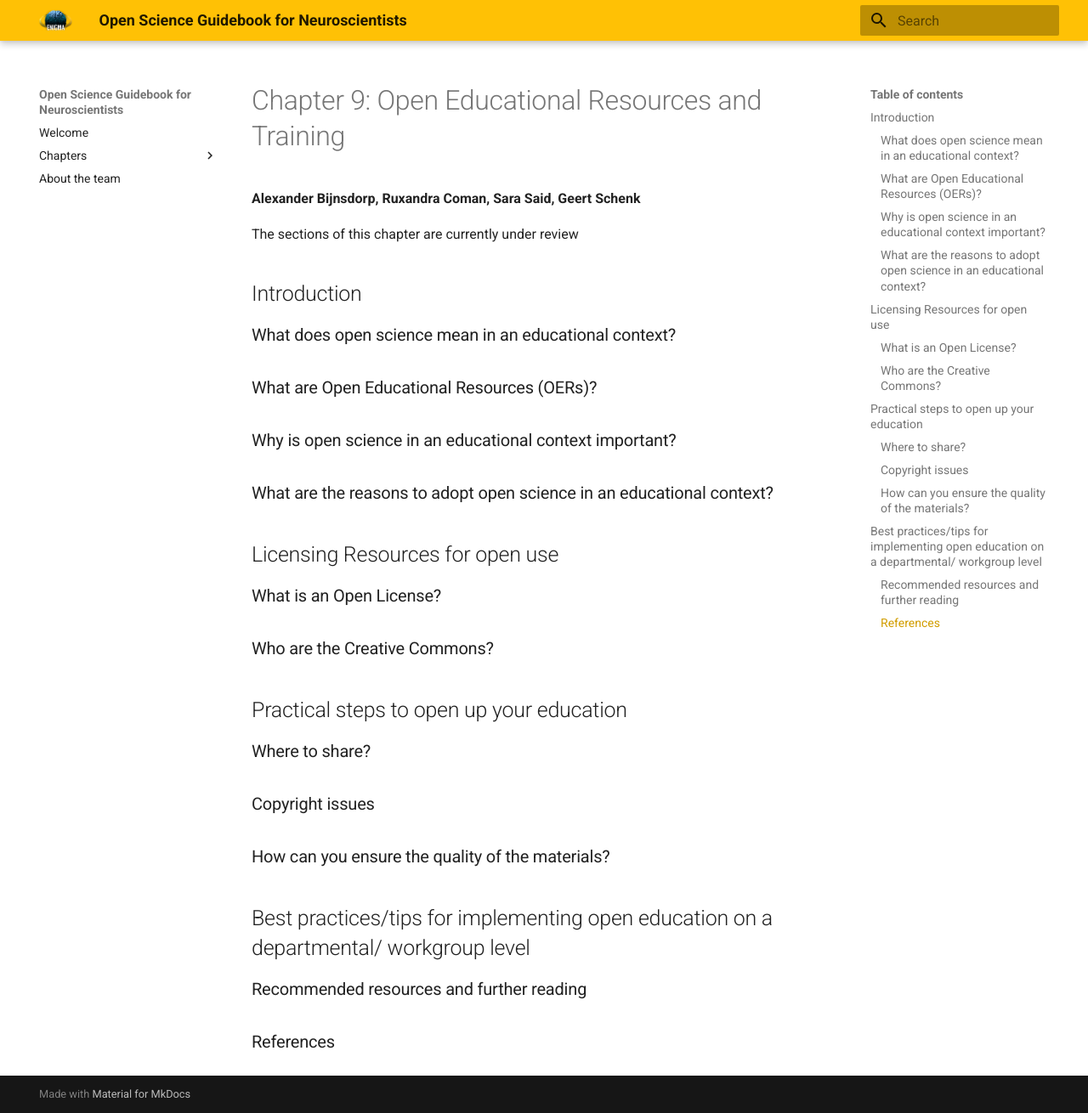
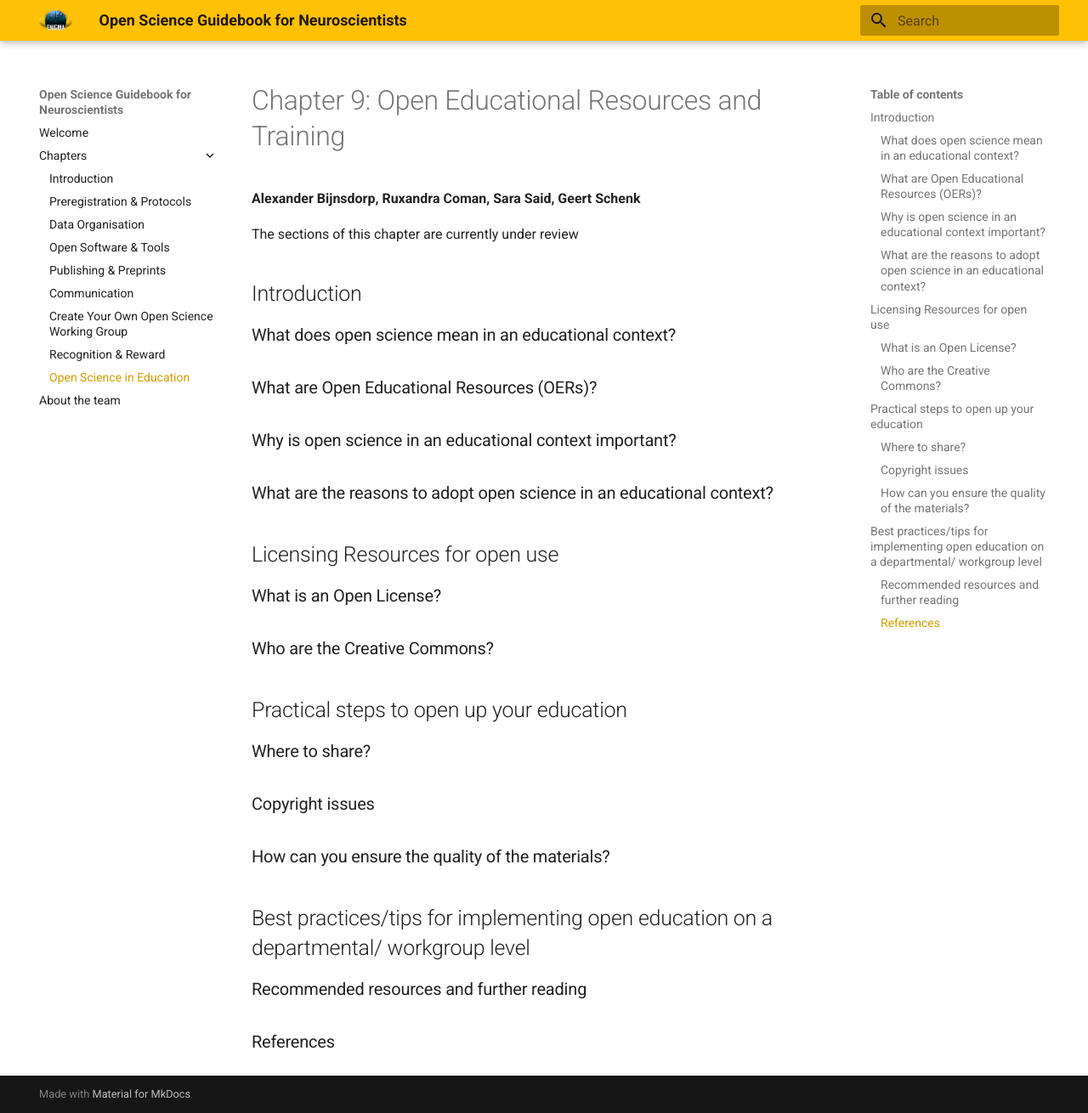
Before and after one commit to ANW-Open-Science/Open-Science-Guidebook-for-Neuroscientists, an MkDocs documentation site: the page built from docs/tabs/9-educational_resources.md, in a window 1280 px wide and 1310 px high. Shown: the whole window at 85% size. Built offline with MkDocs 1.6.1 and Material for MkDocs 9.7.7, drawn with Linux system fonts in a browser that asks for light colours; some of the changed lines change nothing that is shown.

Commit message:
Update mkdocs.yml
remove docs part

```diff
--- a/mkdocs.yml
+++ b/mkdocs.yml
@@ -11,20 +11,20 @@ features:
   - navigation.indexes
 
 nav:
-  - Welcome: docs/index.md
+  - Welcome: index.md
 
   - Chapters:
-    - Introduction: docs/tabs/1-introduction.md
-    - Preregistration & Protocols: docs/tabs/2-preregistration_protocols.md
-    - Data Organisation: docs/tabs/3-data_organisation.md
-    - Open Software & Tools: docs/tabs/4-open_software_tools.md
-    - Publishing & Preprints: docs/tabs/5-publishing_preprints.md
-    - Communication: docs/tabs/6-communication.md
-    - Create Your Own Open Science Working Group: docs/tabs/7-create_open_science_working_group.md
-    - Recognition & Reward: docs/tabs/8-recognition_reward.md
-    - Open Science in Education: docs/tabs/9-educational_resources.md
+    - Introduction: tabs/1-introduction.md
+    - Preregistration & Protocols: tabs/2-preregistration_protocols.md
+    - Data Organisation: tabs/3-data_organisation.md
+    - Open Software & Tools: tabs/4-open_software_tools.md
+    - Publishing & Preprints: tabs/5-publishing_preprints.md
+    - Communication: tabs/6-communication.md
+    - Create Your Own Open Science Working Group: tabs/7-create_open_science_working_group.md
+    - Recognition & Reward: tabs/8-recognition_reward.md
+    - Open Science in Education: tabs/9-educational_resources.md
 
-  - About the team: /docs/working_group/team.md
+  - About the team: working_group/team.md
 
 markdown_extensions:
   - attr_list
```
